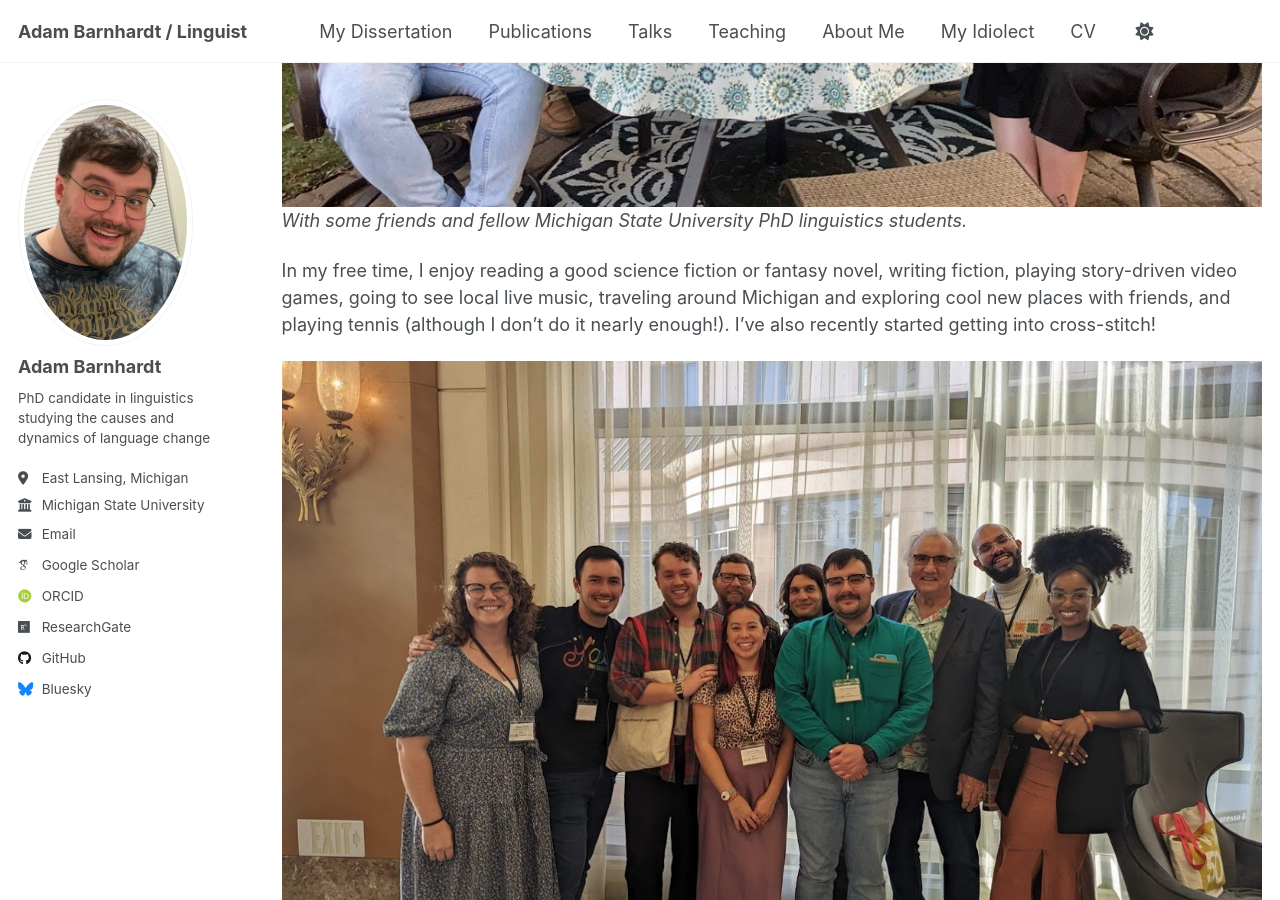
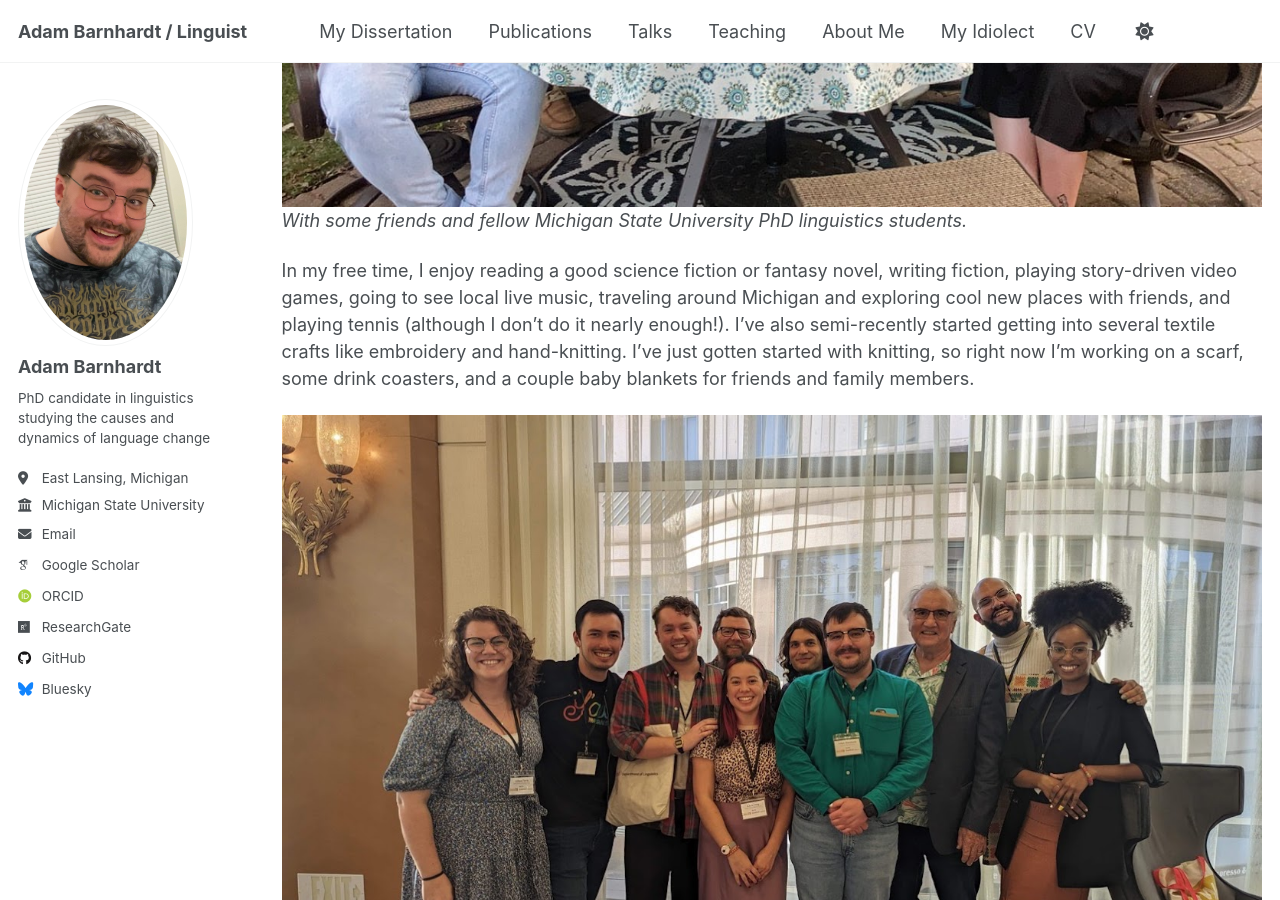
Before and after one commit to adambarnhardt/adambarnhardt.github.io, a Jekyll site: the page built from _pages/bio.md, in a window 1280 px wide and 900 px high, scrolled down 1585 px. Built offline with Jekyll 4.4.1, drawn with Linux system fonts in a browser that asks for light colours; some web fonts are replaced; a script that is not in the unit is left out.

Commit message:
Update bio.md

```diff
--- a/_pages/bio.md
+++ b/_pages/bio.md
@@ -15,7 +15,7 @@ I have worked with language in various capacities outside of my formal education
 ![With some friends and fellow Michigan State University PhD linguistics students.](/images/msufriends.jpg)
 *With some friends and fellow Michigan State University PhD linguistics students.*
 
-In my free time, I enjoy reading a good science fiction or fantasy novel, writing fiction, playing story-driven video games, going to see local live music, traveling around Michigan and exploring cool new places with friends, and playing tennis (although I don't do it nearly enough!). I've also recently started getting into cross-stitch!
+In my free time, I enjoy reading a good science fiction or fantasy novel, writing fiction, playing story-driven video games, going to see local live music, traveling around Michigan and exploring cool new places with friends, and playing tennis (although I don't do it nearly enough!). I've also semi-recently started getting into several textile crafts like embroidery and hand-knitting. I've just gotten started with knitting, so right now I'm working on a scarf, some drink coasters, and a couple baby blankets for friends and family members.
 
 ![With a group of friends and North Carolina State University colleagues at NWAV 50 in San Jose, CA.](/images/ncsufriends.jpg)
 *With a group of friends and North Carolina State University colleagues at NWAV 50 in San Jose, CA.*
```
